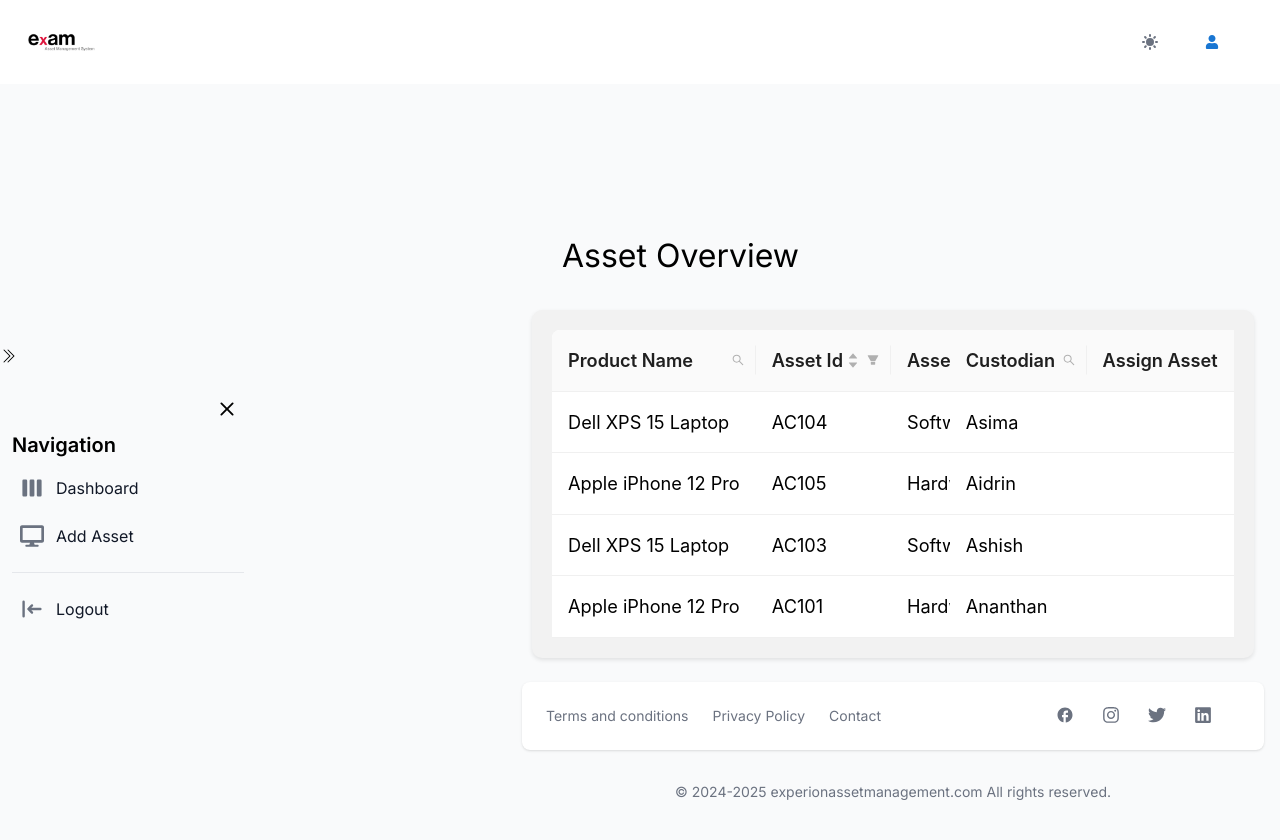
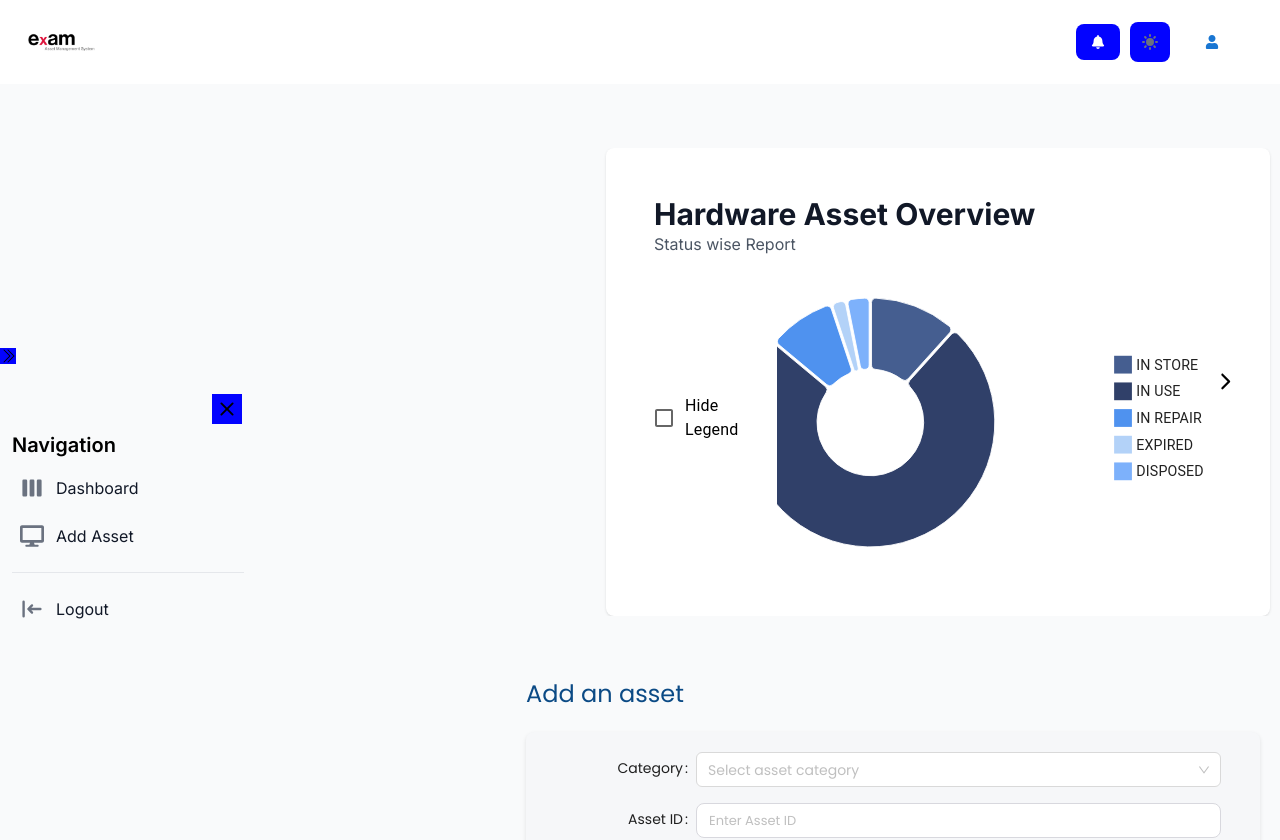
Before and after one commit to getwithashish/ExAM, a React (Vite) app in the folder exam_frontend/: page / in a window 1280 px wide. Shown: the top 840 px of the page. Built offline with nearby package versions, Linux system fonts and the light colour scheme.

Commit message:
feat: Fixed issue with charts loading in Dashboard

```diff
--- a/exam_frontend/package.json
+++ b/exam_frontend/package.json
@@ -27,9 +27,13 @@
   "dependencies": {
     "@emotion/react": "^11.11.4",
     "@emotion/styled": "^11.11.0",
+    "@fortawesome/fontawesome-svg-core": "^6.5.1",
+    "@fortawesome/free-solid-svg-icons": "^6.5.1",
+    "@fortawesome/react-fontawesome": "^0.2.0",
     "@mui/icons-material": "^5.15.11",
     "@mui/material": "^5.15.11",
-    "antd": "^5.14.2",
+    "@mui/x-charts": "^6.19.5",
+    "antd": "^5.15.0",
     "apexcharts": "^3.36.3",
     "classnames": "^2.3.2",
     "flowbite": "^1.5.5",
--- /dev/null
+++ b/exam_frontend/src/components/charts/carousel.module.css
@@ -0,0 +1,41 @@
+/* carousel.module.css */
+
+.carousel {
+    position: relative;
+    overflow: hidden;
+  }
+
+  .carousel-inner {
+    display: flex;
+    transition: transform 0.5s ease; /* Smooth transition effect */
+  }
+
+  .carousel-item {
+    flex: 0 0 100%; /* Each item takes up the full width */
+  }
+
+  .prev,
+  .next {
+    position: absolute;
+    top: 50%;
+    transform: translateY(-50%);
+    background-color: transparent;
+    border: none;
+    cursor: pointer;
+    padding: 10px;
+    font-size: 18px;
+  }
+
+  .prev {
+    left: 10px;
+    margin-left: 50px;
+  }
+
+  .next {
+    right: 10px;
+    margin-right: 30px;
+  }
+
+  .hidden {
+    display: none;
+  }
--- /dev/null
+++ b/exam_frontend/src/components/charts/carousel.tsx
@@ -0,0 +1,57 @@
+import React, { useState } from 'react';
+import styles from './carousel.module.css';
+import { FontAwesomeIcon } from '@fortawesome/react-fontawesome';
+import { faChevronLeft, faChevronRight } from '@fortawesome/free-solid-svg-icons';
+
+interface CarouselProps {
+  items: JSX.Element[];
+}
+
+const Carousel: React.FC<CarouselProps> = ({ items }) => {
+  const [currentIndex, setCurrentIndex] = useState(0);
+  const [isTransitioning, setTransitioning] = useState(false);
+
+  const goToNext = () => {
+    if (!isTransitioning && currentIndex < items.length - 1) {
+      setTransitioning(true);
+      setCurrentIndex((prevIndex) => prevIndex + 1);
+      setTimeout(() => {
+        setTransitioning(false);
+      }, 500); // Adjust the delay based on your transition duration
+    }
+  };
+
+  const goToPrev = () => {
+    if (!isTransitioning && currentIndex > 0) {
+      setTransitioning(true);
+      setCurrentIndex((prevIndex) => prevIndex - 1);
+      setTimeout(() => {
+        setTransitioning(false);
+      }, 500); // Adjust the delay based on your transition duration
+    }
+  };
+
+  return (
+    <div className={styles['carousel']}>
+      <div className={styles['carousel-inner']} style={{ transform: `translateX(-${currentIndex * 100}%)` }}>
+        {items.map((item, index) => (
+          <div key={index} className={styles['carousel-item']}>{item}</div>
+        ))}
+      </div>
+      <div
+        onClick={goToPrev}
+        className={`${styles['prev']} ${isTransitioning || currentIndex === 0 ? styles['hidden'] : ''}`}
+      >
+        <FontAwesomeIcon icon={faChevronLeft} />
+      </div>
+      <div
+        onClick={goToNext}
+        className={`${styles['next']} ${isTransitioning || currentIndex === items.length - 1 ? styles['hidden'] : ''}`}
+      >
+        <FontAwesomeIcon icon={faChevronRight} />
+      </div>
+    </div>
+  );
+};
+
+export default Carousel;
--- /dev/null
+++ b/exam_frontend/src/components/charts/piechart-hardware.tsx
@@ -0,0 +1,57 @@
+import { useState } from 'react';
+import Stack from "@mui/material/Stack";
+import { PieChart } from "@mui/x-charts/PieChart";
+import FormControlLabel from '@mui/material/FormControlLabel';
+import Checkbox from '@mui/material/Checkbox';
+
+const data = [
+    { label: "IN STORE", value: 200, color: '#455e90'},
+    { label: "IN USE", value: 1300, color:  '#304069'},
+    { label: "IN REPAIR", value: 150, color: '#4f92ef'},
+    { label: "EXPIRED", value: 30 , color: '#b3d2f8'},
+    { label: "DISPOSED", value: 50, color: '#7db1fb'},
+];
+
+export default function PieChartHardware() {
+  const [isHidden, setIsHidden] = useState(false);
+
+  return (
+    <Stack direction="row">
+      <FormControlLabel
+        control={
+          <Checkbox
+            checked={isHidden}
+            onChange={(event) => setIsHidden(event.target.checked)}
+          />
+        }
+        label="Hide Legend"
+        labelPlacement="end"
+      />
+
+      <PieChart
+        series={[
+          {
+            data,
+            innerRadius: 60,
+            outerRadius: 140,
+            paddingAngle: 1,
+            cornerRadius: 5,
+            startAngle: 0,
+            endAngle: 360,
+            cx: 100,
+            cy:150,
+            highlightScope: { faded: 'global', highlighted: 'item' },
+            faded: { innerRadius: 80, additionalRadius: -50, color: 'gray' },
+          },
+        ]}
+        width={500}
+        height={300}
+        legend={{
+          direction: 'column',
+          position: { vertical: 'middle', horizontal: 'right' },
+          hidden: isHidden // Setting hidden property based on isHidden state
+        }}
+      />
+    </Stack>
+  );
+}
--- /dev/null
+++ b/exam_frontend/src/components/charts/piechart-software.tsx
@@ -0,0 +1,59 @@
+import { useState } from 'react';
+import Stack from "@mui/material/Stack";
+import { PieChart } from "@mui/x-charts/PieChart";
+import FormControlLabel from '@mui/material/FormControlLabel';
+import Checkbox from '@mui/material/Checkbox';
+
+
+const data = [
+    { label: "IN STORE", value: 10, color: '#455e90' },
+    { label: "IN USE", value: 1700, color: '#304069'  },
+    { label: "IN REPAIR", value: 0, color: '#4f92ef' },
+    { label: "EXPIRED", value: 40, color: '#b3d2f8' },
+    { label: "DISPOSED", value: 20, color: '#7db1fb' },
+  ];
+
+
+  export default function PieChartHardware() {
+    const [isHidden, setIsHidden] = useState(false);
+
+    return (
+      <Stack direction="row">
+        <FormControlLabel
+          control={
+            <Checkbox
+              checked={isHidden}
+              onChange={(event) => setIsHidden(event.target.checked)}
+            />
+          }
+          label="Hide Legend"
+          labelPlacement="end"
+        />
+
+        <PieChart
+          series={[
+            {
+              data,
+              innerRadius: 60,
+              outerRadius: 140,
+              paddingAngle: 1,
+              cornerRadius: 5,
+              startAngle: 0,
+              endAngle: 360,
+              cx: 100,
+              cy:150,
+              highlightScope: { faded: 'global', highlighted: 'item' },
+              faded: { innerRadius: 80, additionalRadius: -50, color: 'gray' },
+            },
+          ]}
+          width={500}
+          height={300}
+          legend={{
+            direction: 'column',
+            position: { vertical: 'middle', horizontal: 'right' },
+            hidden: isHidden // Setting hidden property based on isHidden state
+          }}
+        />
+      </Stack>
+    );
+  }
--- /dev/null
+++ b/exam_frontend/src/components/charts/piechartBody.tsx
@@ -0,0 +1,41 @@
+// import React from 'react';
+import PieChart from "./piechart-hardware";
+import PieChart2 from "./piechart-software";
+import Carousel from './carousel'; // Assuming you have the Carousel component implemented
+
+export const Statistics = () => {
+  const items = [
+    <div className="rounded-lg bg-white p-8 shadow dark:bg-gray-800 m:p-10 xl:p-12 w-5/6 h-full" style={{ marginLeft: "100px" }}>
+      <div className="mb-3 flex items-center justify-between">
+        <div className="shrink-0">
+          <span className="text-2xl font-bold leading-none text-gray-900 dark:text-white sm:text-3xl">
+            Hardware Asset Overview
+          </span>
+          <h3 className="text-base font-normal text-gray-600 dark:text-gray-400">
+            Status wise Report
+          </h3>
+        </div>
+      </div>
+      <PieChart/>
+    </div>,
+    <div className="rounded-lg bg-white p-2 shadow dark:bg-gray-800 m:p-10 xl:p-12 w-5/6 h-full" style={{ marginLeft: "100px" }}>
+      <div className="mb-3 flex items-center justify-between">
+        <div className="shrink-0">
+          <span className="text-2xl font-bold leading-none text-gray-900 dark:text-white sm:text-3xl">
+            Software Asset Overview
+          </span>
+          <h3 className="text-base font-normal text-gray-600 dark:text-gray-400">
+            Status wise Report
+          </h3>
+        </div>
+      </div>
+      <PieChart2/>
+    </div>
+  ];
+
+  return (
+    <div>
+      <Carousel items={items} />
+    </div>
+  );
+};
--- a/exam_frontend/src/pages/index.tsx
+++ b/exam_frontend/src/pages/index.tsx
@@ -1,7 +1,6 @@
 /* eslint-disable jsx-a11y/anchor-is-valid */
 import { Badge, Dropdown, useTheme } from "flowbite-react";
 import type { FC } from "react";
-
 import NavbarSidebarLayout from "../layouts/navbar-sidebar";
 // import Addasset from '../components/Addasset'
 import AddAsset from "../components/AddAsset/AddAsset";
@@ -12,22 +11,22 @@ import type { TableColumnsType, TableProps } from 'antd';
 import React, { useState, useEffect } from 'react';
 import AssetTable from '../components/AssetTable';
 import { Assignment } from "../components/Assign/Assignment";
+import { Statistics } from "../components/charts/piechartBody";
 
 
 const DashboardPage: FC = function () {
   return (
     <NavbarSidebarLayout>
-      <div className="px-4 pt-6">
+      <div>
 
-        <div className="my-6">
+        <Statistics />
 
-        </div>
         {/* <Addasset/> */}
-        {/* <AddAsset/> */}
+        <AddAsset/>
 
         <AssetTable />
 
-        <div className="my-6">
+        <div>
 
         </div>
       </div>
```
Also changed, not shown: 1 other file (tests, documents, lock files or other folders).
